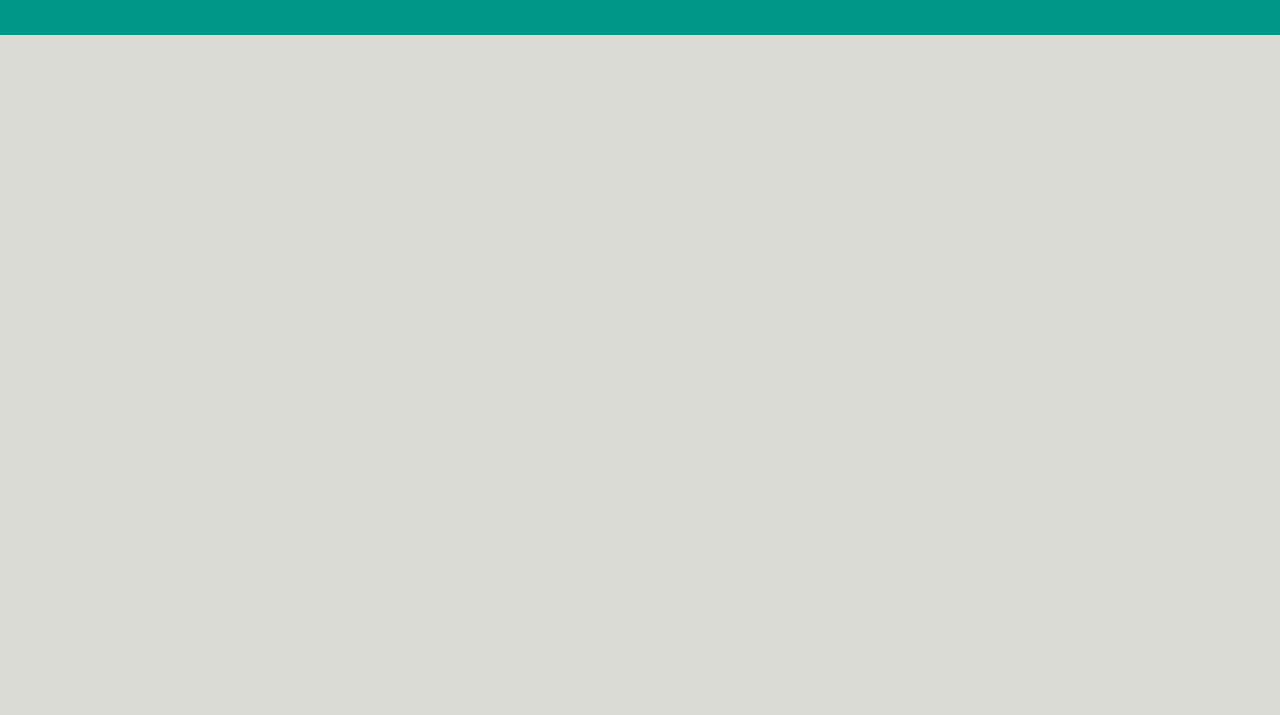
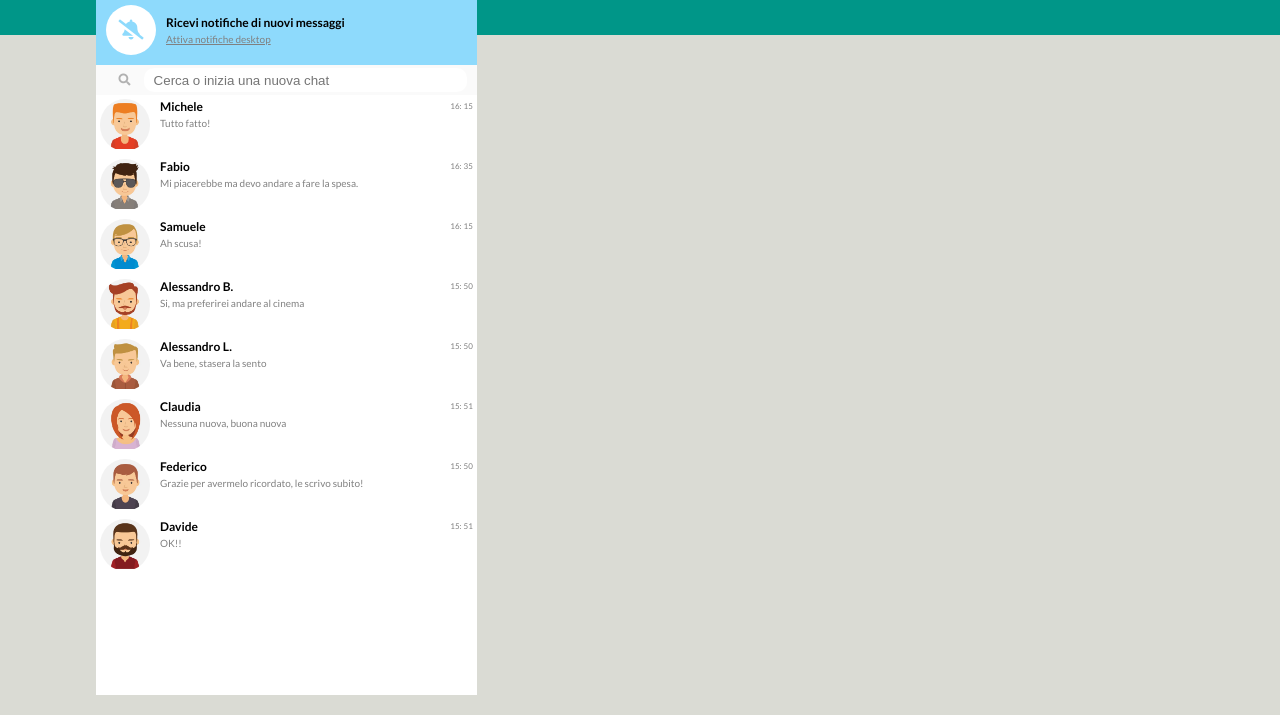
Before and after one commit to SanSciain/vue-boolzapp, a plain HTML site: page index.html in a window 1280 px wide. Shown: the part 85-800 px from the top of the page. Drawn offline with nearby package versions, Linux system fonts and the light colour scheme.

Commit message:
Add: all sidebar with dinamic list

```diff
--- a/css/style.css
+++ b/css/style.css
@@ -15,6 +15,10 @@ img {
     width: 100%;
 }
 
+ul {
+    list-style: none;
+}
+
 p.name {
     font-size: 1.2rem;
 }
@@ -30,7 +34,8 @@ p.name {
 }
 
 .container {
-    width: 70%;
+    width: 85%;
+    min-width: 900px;
     height: 95vh;
     display: flex;
 }
@@ -67,9 +72,129 @@ p.name {
 .user .name {
     margin-left: 1rem;
 }
-
+                                                    /* Posso riciclarlo per le icone del main */
 .icons i{
     color: #b1b1b1;
     font-size: 1.5rem;
     margin-right: 1rem;
 }
+
+/* Sidebar Main */
+
+.sidebar-main{
+    height: calc(100% - 60px);
+}
+
+.notifications {
+    height: 70px;
+    display: flex;
+    align-items: center;
+    background-color: #8edafc;
+    padding: 0 1rem;
+}
+
+.icon-container {
+    border-radius: 50%;
+    width: 50px;
+    height: 50px;
+    overflow: hidden;
+    background-color: white;
+    display: flex;
+    justify-content: center;
+    align-items: center;
+}
+
+.icon-container i{
+    color: #8edafc;
+    font-size: 2rem;
+}
+
+.notifications .text{
+    margin-left: 1rem;
+}
+
+.notifications .text p {
+    font-weight: bold;
+    margin-bottom: .3rem;
+    font-size: 1.2rem;
+}
+
+.notifications .text a {
+    color: grey;
+}
+
+
+
+
+.input-wrapper {
+    height: 30px;
+    display: flex;
+    justify-content: center;
+    align-items: center;
+    background-color: #fafafa;
+}
+
+.input-wrapper label{
+    width: 10%;
+    display: flex;
+    justify-content: center;
+    align-items: center;
+}
+
+.input-wrapper label i{
+    color: #b1b1b1;
+    font-size: 1.2rem;
+}
+
+.input-wrapper input {
+    width: 85%;
+    height: 80%;
+    border: none;
+    border-radius: 10px;
+    padding: 0 1rem;
+}
+
+
+
+
+ul {
+    background-color: white;
+    width: 100%;
+    height: calc(100% - 100px);
+    overflow-y: auto;
+}
+
+li {
+    display: flex;
+    justify-content: space-between;
+    padding: .4rem;
+}
+
+.contact {
+    display: flex;
+}
+
+.text {
+    margin-left: 1rem;
+}
+
+.text .name{
+    font-weight: bold;
+}
+
+.text .last-message{
+    color: grey;
+    margin-top: .3rem;
+}
+
+.time .last-hour,
+.time .last-minute{
+    color: grey;
+    font-size: .8rem;
+}
+
+.img-container {
+    border-radius: 50%;
+    width: 50px;
+    overflow: hidden;
+}
--- a/index.html
+++ b/index.html
@@ -40,6 +40,43 @@
                     <!-- Sidebar Main-->
                     <div class="sidebar-main">
 
+                        <div class="notifications">
+                            <div class="icon-container">
+                                <i class="fas fa-bell-slash"></i>
+                            </div>
+                            <div class="text">
+                                <p>Ricevi notifiche di nuovi messaggi</p>
+                                <a href="">Attiva notifiche desktop</a>
+                            </div>
+                        </div>
+
+                        <div class="input-wrapper">
+                            <label for="search">
+                                <i class="fas fa-search"></i>
+                            </label>
+                            <input id="search" type="text" placeholder="Cerca o inizia una nuova chat">
+                        </div>
+
+                        <ul>
+                            <li v-for="item in contacts">
+                                <div class="contact">
+                                    <div class="img-container">
+                                        <img :src="'img/avatar'+item.avatar+'.jpg'" :alt="item.name + ' pfp'">
+                                    </div>
+                                    <div class="text">
+                                        <p class="name">{{item.name}}</p>
+                                        <p class="last-message">
+                                            {{item.messages[item.messages.length - 1].message}}
+                                        </p>
+                                    </div>
+                                </div>
+                                <div class="time">
+                                    <span class="last-hour">{{item.messages[item.messages.length - 1].date.split(" ")[1].split(":")[0] }}:</span>
+                                    <span class="last-minute">{{item.messages[item.messages.length - 1].date.split(" ")[1].split(":")[1] }}</span>
+                                </div>
+                            </li>
+                        </ul>
+
                     </div>
                     <!-- /Sidebar Main-->
 
```
